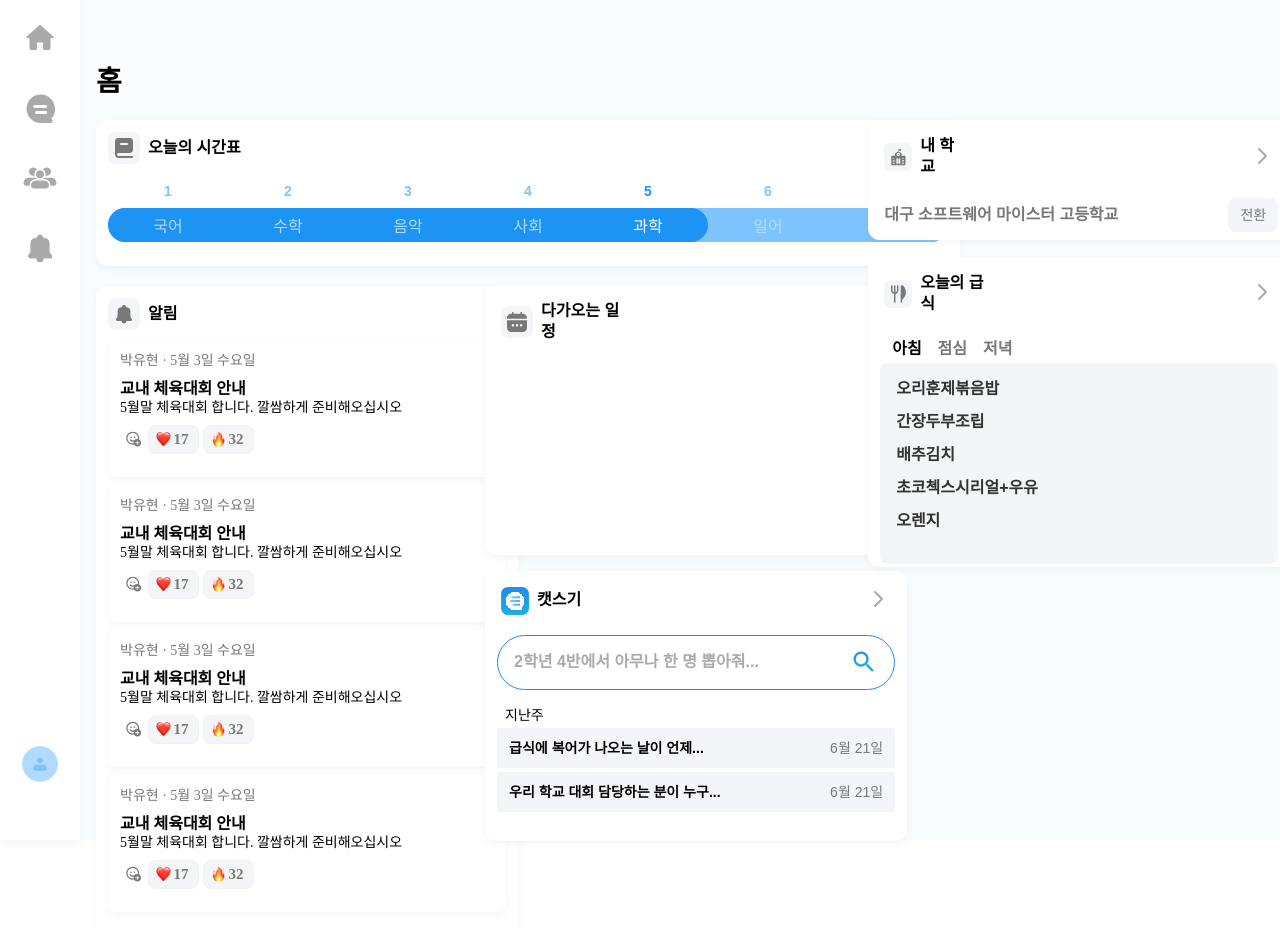
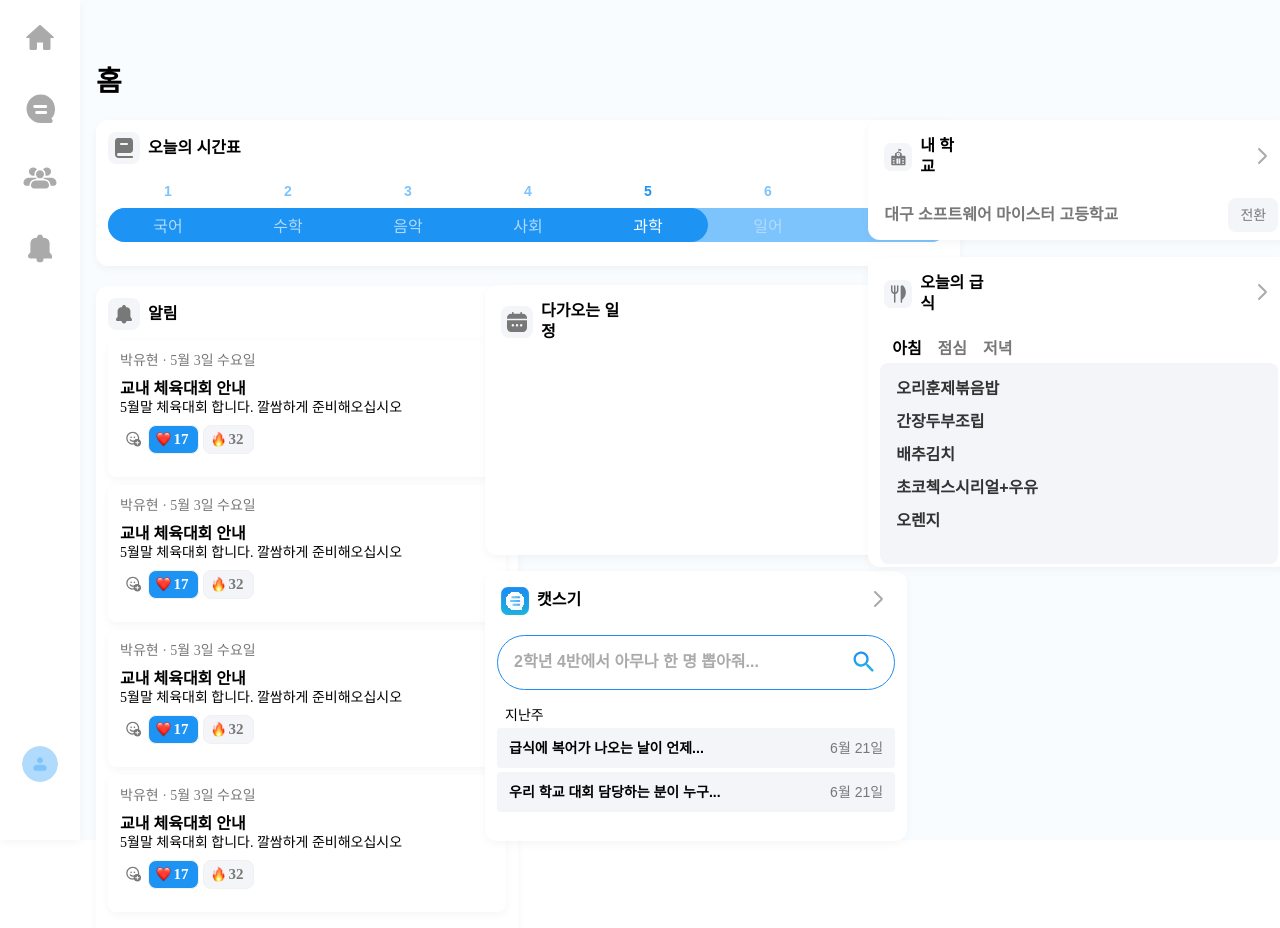
Before and after one commit to apeun-gidaechi/seugi-desktop, a React (Vite) app: page /home in a window 1280 px wide. Shown: the top 928 px of the page. Built offline with nearby package versions, Linux system fonts and the light colour scheme; the HTML template or start-up script is replaced by a standard one.

Commit message:
Feat :: 이모지 업 다운

```diff
--- a/src/components/Home/home.style.ts
+++ b/src/components/Home/home.style.ts
@@ -11,7 +11,7 @@ export const HomeTitle = styled.h1`
 
   color: var(--Black, #000);
 
-  font-family: 'Pretendard-Regular', sans-serif;
+  font-family: "Pretendard-Regular", sans-serif;
   font-size: 28px;
   font-style: normal;
   font-weight: 700;
@@ -21,14 +21,13 @@ export const HomeTitle = styled.h1`
 export const HomeContainer = styled.div`
   background-color: var(--Primary-Primary050, #f8fcff);
   display: flex;
-
 `;
 
 export const HomeWrapper = styled.div`
   display: flex;
 
-  width:100%;
-  height:100%;
+  width: 100%;
+  height: 100%;
 
   position: relative;
 
@@ -64,7 +63,7 @@ export const DailyScheduleTitle = styled.h2`
 
   color: var(--Black, #000);
 
-  font-family: 'Pretendard-Regular', sans-serif;
+  font-family: "Pretendard-Regular", sans-serif;
   font-size: 16px;
   font-style: normal;
   font-weight: 600;
@@ -87,7 +86,7 @@ export const Number = styled.div`
 
   color: var(--Primary-Primary300, #7ec4fc);
 
-  font-family: 'Pretendard-Regular', sans-serif;
+  font-family: "Pretendard-Regular", sans-serif;
   font-size: 14px;
   font-style: normal;
   font-weight: 600;
@@ -275,7 +274,7 @@ export const NotificationEmojiBox = styled.div`
   flex-direction: row;
 `;
 
-export const NotificationEmojiWrapper = styled.div`
+export const NotificationEmojiWrapper = styled.button`
   position: relative;
 
   display: flex;
@@ -286,9 +285,15 @@ export const NotificationEmojiWrapper = styled.div`
 
   margin-right: 4px;
 
+  cursor: pointer;
+
   border-radius: 8px;
   border: 1px solid var(--Gray-Gray200, #f1f1f1);
   background: var(--Gray-Gray100, #f4f5f9);
+
+  &.Clicked {
+    background-color: var(--Primary-Primary500, #1d93f3);
+  }
 
   width: 51px;
   height: 29px;
@@ -298,7 +303,6 @@ export const NotificationEmojiWrapper = styled.div`
 
 export const NotificationEmoji = styled.img`
   position: relative;
-
   width: 15px;
   height: 16px;
 `;
@@ -312,6 +316,10 @@ export const NotificationEmojiCount = styled.span`
   font-size: 15px;
   font-style: normal;
   font-weight: 600;
+
+  &.Clicked {
+    color: white;
+  }
 `;
 
 export const ArrowLogo = styled.img`
@@ -637,7 +645,7 @@ export const SearchImg = styled.img`
 
 export const LastQuestionBox = styled.div`
   padding: 16px 0 0 8px;
-`
+`;
 
 export const Lastweek = styled.span`
   color: var(--Sub-Black, #000);
@@ -683,61 +691,60 @@ export const QuestionDay = styled.span`
   font-style: normal;
   font-weight: 400;
   line-height: 130%;
-`
+`;
 
 export const CafeteriaDiv = styled.div`
-  display:flex;
-  flex-direction:row;
-  align-items:center;
+  display: flex;
+  flex-direction: row;
+  align-items: center;
 
   padding: 10px 0 0 12px;
-`
+`;
 
 export const TimeButton = styled.button`
-  border:none;
-  background:none;
+  border: none;
+  background: none;
 
   cursor: pointer;
 
-  padding:10px 16px 0 0;
-`
+  padding: 10px 16px 0 0;
+`;
 
 export const Breakfast = styled.span`
   color: var(--Sub-Black, #000);
 
-  font-family: 'Pretendard-Regular', sans-serif;
+  font-family: "Pretendard-Regular", sans-serif;
   font-size: 16px;
   font-style: normal;
   font-weight: 600;
   line-height: 130%;
-`
+`;
 
 export const Lunch = styled.span`
   color: var(--Gray-Gray600, #787878);
 
-  font-family: 'Pretendard-Regular', sans-serif;
+  font-family: "Pretendard-Regular", sans-serif;
   font-size: 16px;
   font-style: normal;
   font-weight: 600;
   line-height: 130%;
-`
+`;
 
 export const Dinner = styled.span`
   color: var(--Gray-Gray600, #787878);
 
-  font-family: 'Pretendard-Regular', sans-serif;
+  font-family: "Pretendard-Regular", sans-serif;
   font-size: 16px;
   font-style: normal;
   font-weight: 600;
   line-height: 130%;
-`
-
+`;
 
 export const MenuList = styled.div`
-  width:100%;
-  height:201px;
+  width: 100%;
+  height: 201px;
 
-  margin-top:4px;
+  margin-top: 4px;
 
   display: flex;
   padding: 12px;
@@ -747,20 +754,20 @@ export const MenuList = styled.div`
   align-self: stretch;
 
   border-radius: 8px;
-  background: var(--Gray-Gray100, #F4F5F9);
-`
+  background: var(--Gray-Gray100, #f4f5f9);
+`;
 
 export const Menu = styled.span`
   color: var(--Gray-Gray700, #333);
 
-  font-family: 'Pretendard-Regular', sans-serif;
+  font-family: "Pretendard-Regular", sans-serif;
   font-size: 16px;
   font-style: normal;
   font-weight: 600;
   line-height: 130%; /* 20.8px */
 
-  padding:4px 0 0 4px;
-`
+  padding: 4px 0 0 4px;
+`;
 
 export const SchoolBox = styled.div`
   display: flex;
@@ -769,17 +776,17 @@ export const SchoolBox = styled.div`
   align-self: stretch;
 
   padding: 16px 0 0 4px;
-`
+`;
 
 export const SchoolName = styled.span`
   color: var(--Gray-Gray600, #787878);
 
-  font-family: 'Pretendard-Regular', sans-serif;
+  font-family: "Pretendard-Regular", sans-serif;
   font-size: 16px;
   font-style: normal;
   font-weight: 600;
   line-height: 130%; /* 20.8px */
-`
+`;
 
 export const ChangeSchool = styled.button`
   display: flex;
@@ -789,19 +796,19 @@ export const ChangeSchool = styled.button`
   gap: 10px;
 
   border-radius: 8px;
-  background: var(--Gray-Gray100, #F4F5F9);
+  background: var(--Gray-Gray100, #f4f5f9);
 
   color: var(--Gray-Gray600, #787878);
 
-  font-family: 'Pretendard-Regular', sans-serif;;
+  font-family: "Pretendard-Regular", sans-serif;
   font-size: 14px;
   font-style: normal;
   font-weight: 400;
   line-height: 130%; /* 18.2px */
 
-  border:none;
+  border: none;
 
   cursor: pointer;
 
   line-height: 130%;
-`
+`;
--- a/src/components/Home/home.tsx
+++ b/src/components/Home/home.tsx
@@ -5,7 +5,7 @@
 import * as S from "@/components/Home/home.style";
 import Navbar from "@/components/Navbar/Navbar";
 
-import config from "@/constants/Home/config.json";
+import initialConfig from "@/constants/Home/config.json";
 
 import HomeBookImg from "@/assets/image/home/homebook.svg";
 import NotificationImg from "@/assets/image/home/notification.svg";
@@ -19,8 +19,24 @@ import Emoji from "@/assets/image/home/emoji.svg";
 import Heart from "@/assets/image/home/heart.png";
 import Fire from "@/assets/image/home/fire.png";
 
+import { useState, useEffect } from "react";
+import { useNavigate } from "react-router-dom";
 
-import { useNavigate } from "react-router-dom";
+const Home: React.FC = () => {
+  const [config, setConfig] = useState(() => {
+    const savedConfig = localStorage.getItem("config");
+    return savedConfig ? JSON.parse(savedConfig) : initialConfig;
+  });
+
+  useEffect(() => {
+    localStorage.setItem("config", JSON.stringify(config));
+  }, [config]);
+
+  const navigate = useNavigate();
+
+  const handleOnclicked = () => {
+    navigate("/");
+  };
 
   const numberLoop = () => {
     const numbers = [];
@@ -58,11 +74,20 @@ const itemLoop = () => {
     return items;
   };
 
-const Home: React.FC = () => {
-  const navigate = useNavigate();
+  const handleEmojiClick = (parentKey: number, childKey: number) => {
+    setConfig((prevConfig) => {
+      const newConfig = JSON.parse(JSON.stringify(prevConfig));
 
-  const handleOnclicked = () => {
-    navigate("/");
+      if (prevConfig.notification[parentKey].like[childKey] === true) {
+        newConfig.notification[parentKey].like[childKey] = false;
+        newConfig.notification[parentKey].emoji[childKey] -= 1;
+      } else {
+        newConfig.notification[parentKey].like[childKey] = true;
+        newConfig.notification[parentKey].emoji[childKey] += 1;
+      }
+
+      return newConfig;
+    });
   };
 
   return (
@@ -96,8 +121,8 @@ const Home: React.FC = () => {
             </div>
 
             <S.NotificationContainer>
-              {config.notification.map((item, index) => (
-                <S.NotificationWrapper key={index}>
+              {config.notification.map((item, parentKey) => (
+                <S.NotificationWrapper key={parentKey}>
                   <S.NotificationContentAuthor>
                     {item.author} · {item.date}
                   </S.NotificationContentAuthor>
@@ -109,14 +134,24 @@ const Home: React.FC = () => {
                   </S.NotificationContentDescription>
                   <S.NotificationEmojiBox>
                     <S.NotificationAddEmoji src={Emoji} />
-                    {item.emoji.map((emoji, index) => (
-                      <S.NotificationEmojiWrapper key={index}>
-                        {index === 0 ? (
+                    {item.emoji.map((emoji, childKey) => (
+                      <S.NotificationEmojiWrapper
+                        onClick={() => handleEmojiClick(parentKey, childKey)}
+                        key={childKey}
+                        className={
+                          item.like[childKey] === true ? "Clicked" : ""
+                        }
+                      >
+                        {childKey === 0 ? (
                           <S.NotificationEmoji src={Heart} />
                         ) : (
                           <S.NotificationEmoji src={Fire} />
                         )}
-                        <S.NotificationEmojiCount>
+                        <S.NotificationEmojiCount
+                          className={
+                            item.like[childKey] === true ? "Clicked" : ""
+                          }
+                        >
                           {emoji}
                         </S.NotificationEmojiCount>
                       </S.NotificationEmojiWrapper>
--- a/src/constants/Home/config.json
+++ b/src/constants/Home/config.json
@@ -9,28 +9,32 @@
       "date": "5월 3일 수요일",
       "title": "교내 체육대회 안내",
       "content": "5월말 체육대회 합니다. 깔쌈하게 준비해오십시오",
-      "emoji": [17, 32]
+      "emoji": [17, 32],
+      "like": [true, false]
     },
     {
       "author": "박유현",
       "date": "5월 3일 수요일",
       "title": "교내 체육대회 안내",
       "content": "5월말 체육대회 합니다. 깔쌈하게 준비해오십시오",
-      "emoji": [17, 32]
+      "emoji": [17, 32],
+      "like": [true, false]
     },
     {
       "author": "박유현",
       "date": "5월 3일 수요일",
       "title": "교내 체육대회 안내",
       "content": "5월말 체육대회 합니다. 깔쌈하게 준비해오십시오",
-      "emoji": [17, 32]
+      "emoji": [17, 32],
+      "like": [true, false]
     },
     {
       "author": "박유현",
       "date": "5월 3일 수요일",
       "title": "교내 체육대회 안내",
       "content": "5월말 체육대회 합니다. 깔쌈하게 준비해오십시오",
-      "emoji": [17, 32]
+      "emoji": [17, 32],
+      "like": [true, false]
     }
   ]
 }
```
Lines whose indentation alone changed are shown as unchanged.
